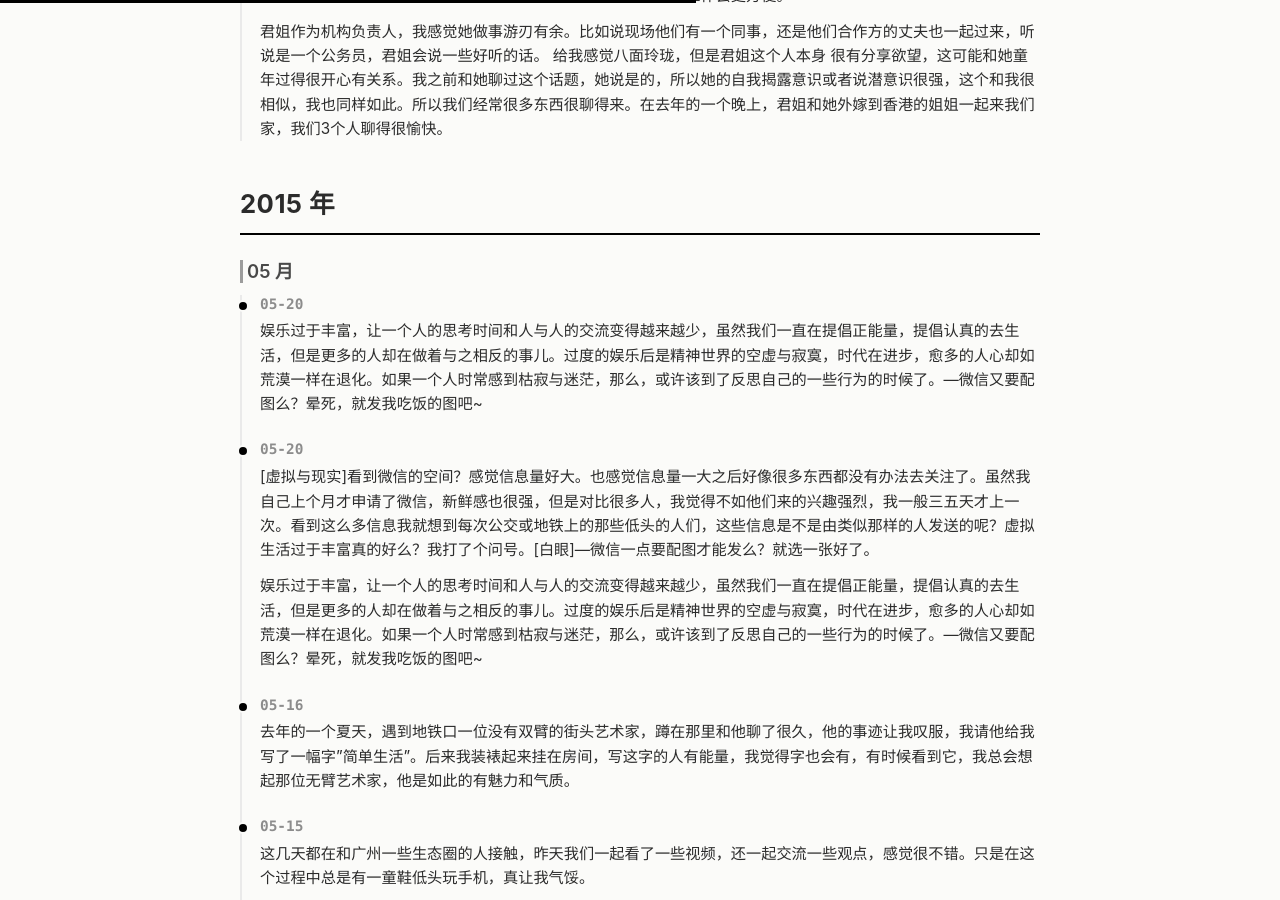
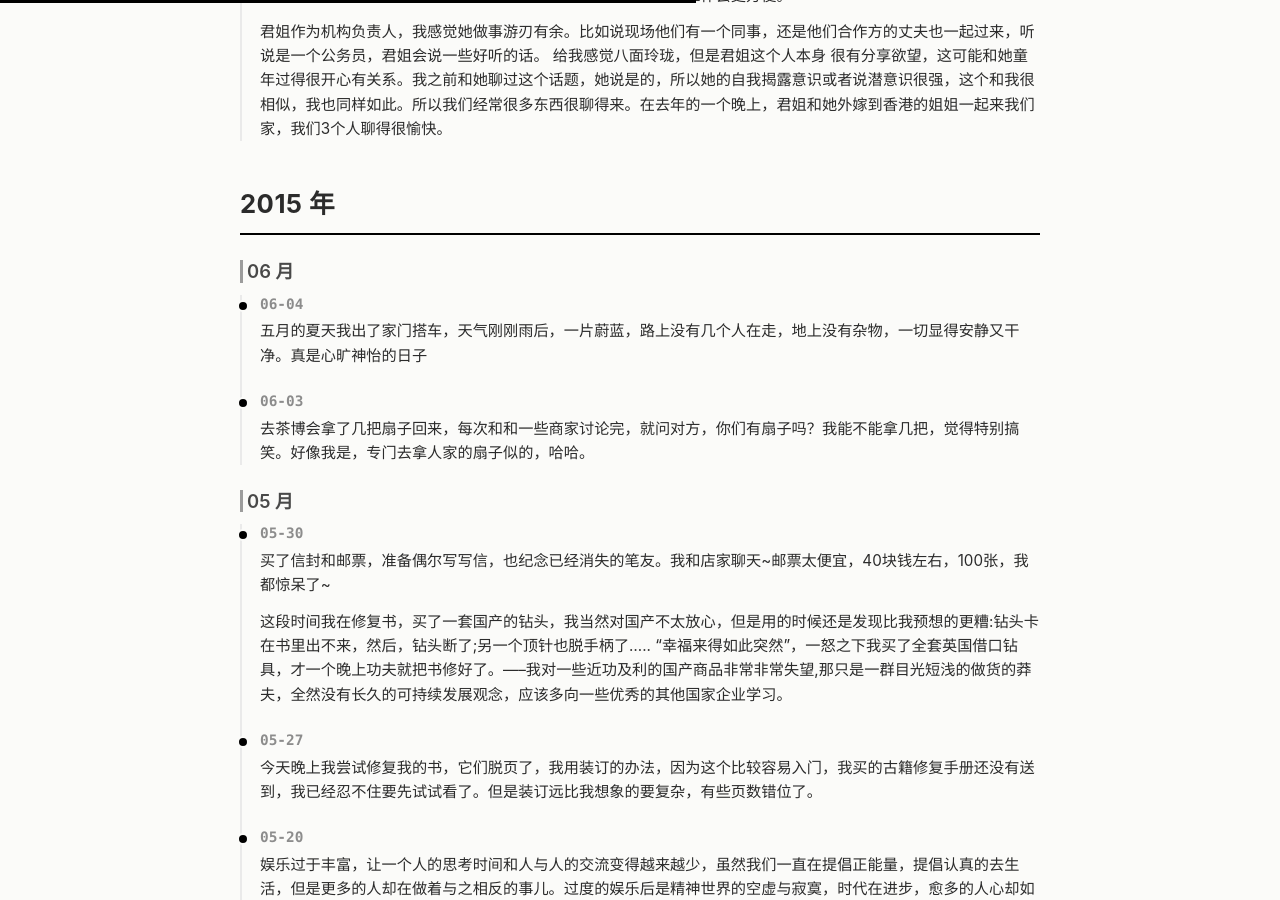
Before and after one commit to Natural-system/self-transcendence, a Jekyll site: the page built from log.md, in a window 1280 px wide and 900 px high, scrolled down 1439 px. Built offline with Jekyll 4.4.1, drawn with Linux system fonts in a browser that asks for light colours; comment, search, counter and statistics services are not loaded.

Commit message:
Update log.md

```diff
--- a/log.md
+++ b/log.md
@@ -38,15 +38,31 @@ permalink: /log/
 
 # 2015 年
 
-## 05 月
+
+
+## 06 月
 
 
 
+### 06-04
 
+五月的夏天我出了家门搭车，天气刚刚雨后，一片蔚蓝，路上没有几个人在走，地上没有杂物，一切显得安静又干净。真是心旷神怡的日子
 
+### 06-03
 
+去茶博会拿了几把扇子回来，每次和和一些商家讨论完，就问对方，你们有扇子吗？我能不能拿几把，觉得特别搞笑。好像我是，专门去拿人家的扇子似的，哈哈。
 
+## 05 月
 
+### 05-30
+
+买了信封和邮票，准备偶尔写写信，也纪念已经消失的笔友。我和店家聊天~邮票太便宜，40块钱左右，100张，我都惊呆了~
+
+这段时间我在修复书，买了一套国产的钻头，我当然对国产不太放心，但是用的时候还是发现比我预想的更糟:钻头卡在书里出不来，然后，钻头断了;另一个顶针也脱手柄了..... "幸福来得如此突然"，一怒之下我买了全套英国借口钻具，才一个晚上功夫就把书修好了。-----我对一些近功及利的国产商品非常非常失望,那只是一群目光短浅的做货的莽夫，全然没有长久的可持续发展观念，应该多向一些优秀的其他国家企业学习。
+
+### 05-27
+
+今天晚上我尝试修复我的书，它们脱页了，我用装订的办法，因为这个比较容易入门，我买的古籍修复手册还没有送到，我已经忍不住要先试试看了。但是装订远比我想象的要复杂，有些页数错位了。
 
 ### 05-20
 
```
